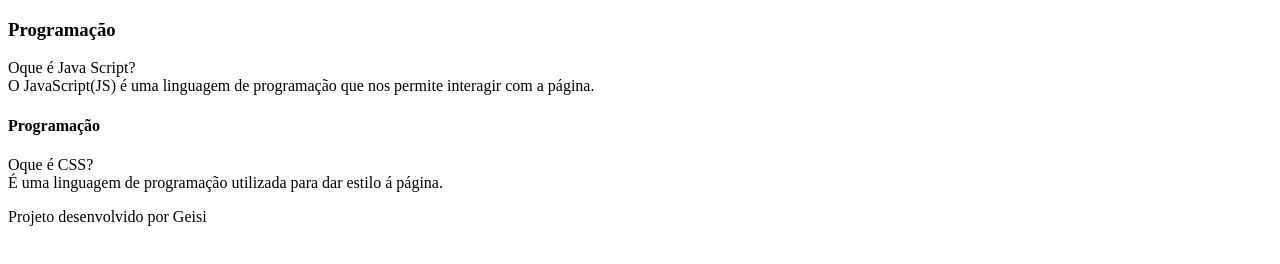
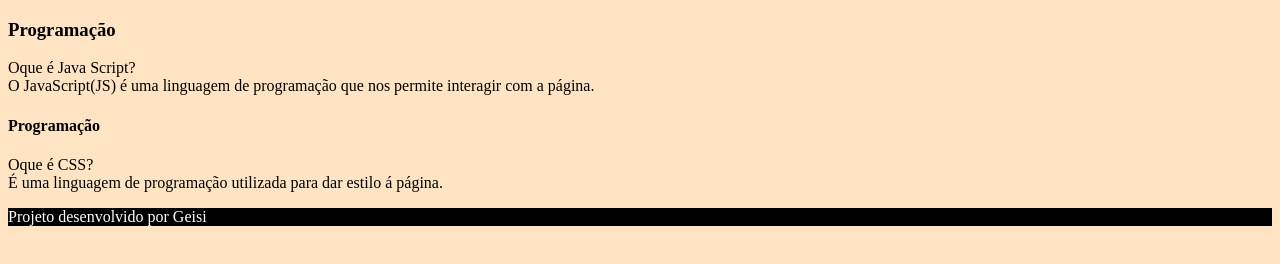
Before and after one commit to GeisianeAlbino/Ferramenta-de-estudos-Geisi, a plain HTML site: page index.html in a window 1280 px wide. Drawn offline with Linux system fonts and the light colour scheme; a web font is replaced by a local one.

Commit message:
iniciamos a estilização do footer

```diff
--- /dev/null
+++ b/assets/style.css
@@ -0,0 +1,7 @@
+body {
+     background-color: bisque;
+}
+   footer{
+    background-color: black;
+    color: white;
+   }
--- a/index.html
+++ b/index.html
@@ -4,11 +4,13 @@
 <head>
     <meta charset="UTF-8">
     <meta name="viewport" content="width=device-width, initial-scale=1.0">
-     <link rel="preconnect" href="https://fonts.googleapis.com" />
-     <link rel="preconnect" href="https://fonts.gstatic.com" crossorigin />
-     <link href="https://fonts.googleapis.com/css2?family=Bai+Jamjuree:ital,wght@0,200;0,300;0,400;0,500;0,600;0,700;1,200;1,300;1,400;1,500;1,600;1,700&display=swap" rel="stylesheet"/>
+    <link rel="preconnect" href="https://fonts.googleapis.com" />
+    <link rel="preconnect" href="https://fonts.gstatic.com" crossorigin />
+    <link
+        href="https://fonts.googleapis.com/css2?family=Bai+Jamjuree:ital,wght@0,200;0,300;0,400;0,500;0,600;0,700;1,200;1,300;1,400;1,500;1,600;1,700&display=swap"
+        rel="stylesheet" />
 
-        <link rel="stylesheet" href="style CSS">
+    <link rel="stylesheet" href="assets/style.css">
     <title>Ferramenta Interativa de Estudos-Geisi</title>
 </head>
 
```
Also changed, not shown: 1 other file.
